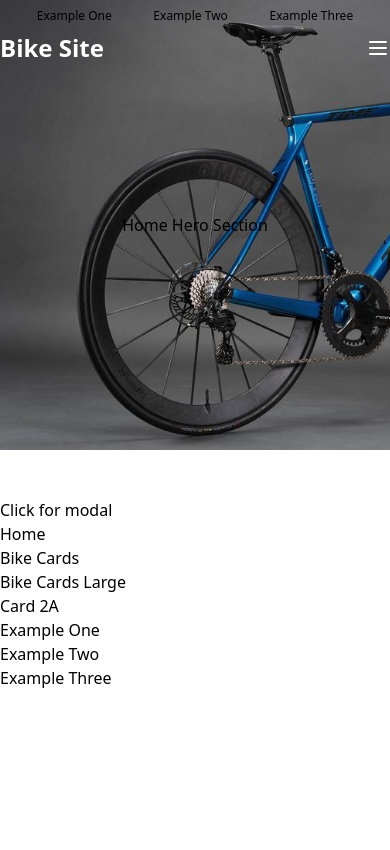
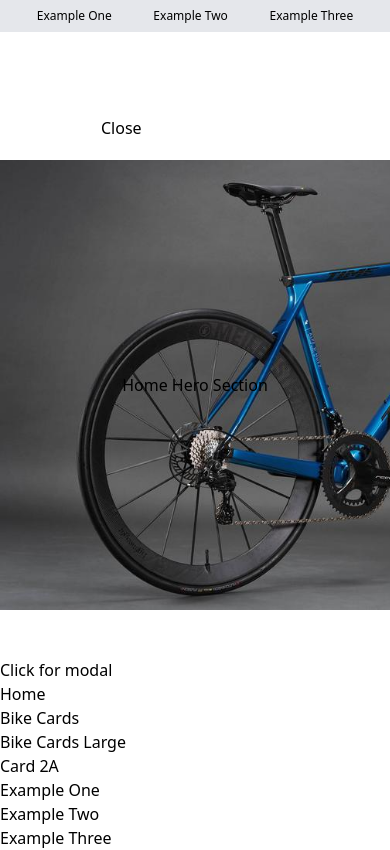
Before and after one commit to mostlyclicks/mostly-component-library, a React (Create React App) app: page / in a window 390 px wide. Both pictures are taken after a click on the button 378 px from the left and 48 px from the top of the page. Built offline with nearby package versions, Linux system fonts and the light colour scheme.

Commit message:
get mobile nav open and close working

```diff
--- a/src/Layout/Header.js
+++ b/src/Layout/Header.js
@@ -1,21 +1,30 @@
-import React from 'react'
+import React, { useState } from 'react'
 import Logo from '../Brand/Logo'
 import MainNav from '../Navs/MainNav'
+import MobileOpen from '../Navs/MobileOpen'
 import MobileNav from '../Navs/MobileNav'
 
 const Header = (props) => {
 
   const links = props.links
 
+  const [navActive, setNavActive] = useState(false)
+
   const handleOpenMobileNav = () => {
     console.log('open the NAV')
+    setNavActive(true)
+  }
+
+  const handleCloseNav = () => {
+    setNavActive(false)
   }
 
   return (
     <header className="container mx-auto flex justify-between">
       <Logo brand="Bike Site" classes="flex"/>
       <MainNav links={links} classes="hidden sm:flex" />
-      <MobileNav onOpenMobileNav={handleOpenMobileNav} classes="flex sm:hidden" />
+      <MobileOpen onOpenMobileNav={handleOpenMobileNav} classes="flex sm:hidden" />
+      { navActive ? <MobileNav onCloseNav={handleCloseNav}/> : "" }
     </header>
   )
 }
--- a/src/Navs/MobileNav.js
+++ b/src/Navs/MobileNav.js
@@ -1,21 +1,10 @@
 import React from 'react'
-import { NavLink } from "react-router-dom"
-import Hamburger from '../UI/Hamburger'
-
 
 const MobileNav = (props) => {
-
-  const links = props.links
-
-  const openNavHandler = () => {
-    console.log('clicked hamburger')
-    // props.onOpenMobileNav
-  }
-
   return (
-    <nav className="flex sm:hidden">
-      <Hamburger onOpenNav={props.onOpenMobileNav} />
-    </nav>
+    <div className="flex w-full h-48">
+      <button onClick={props.onCloseNav}>Close</button>
+    </div>
   )
 }
 
--- /dev/null
+++ b/src/Navs/MobileOpen.js
@@ -0,0 +1,17 @@
+import React from 'react'
+import { NavLink } from "react-router-dom"
+import Hamburger from '../UI/Hamburger'
+
+
+const MobileOpen = (props) => {
+
+  const links = props.links
+
+  return (
+    <nav className="flex sm:hidden">
+      <Hamburger onOpenNav={props.onOpenMobileNav} />
+    </nav>
+  )
+}
+
+export default MobileOpen
```
